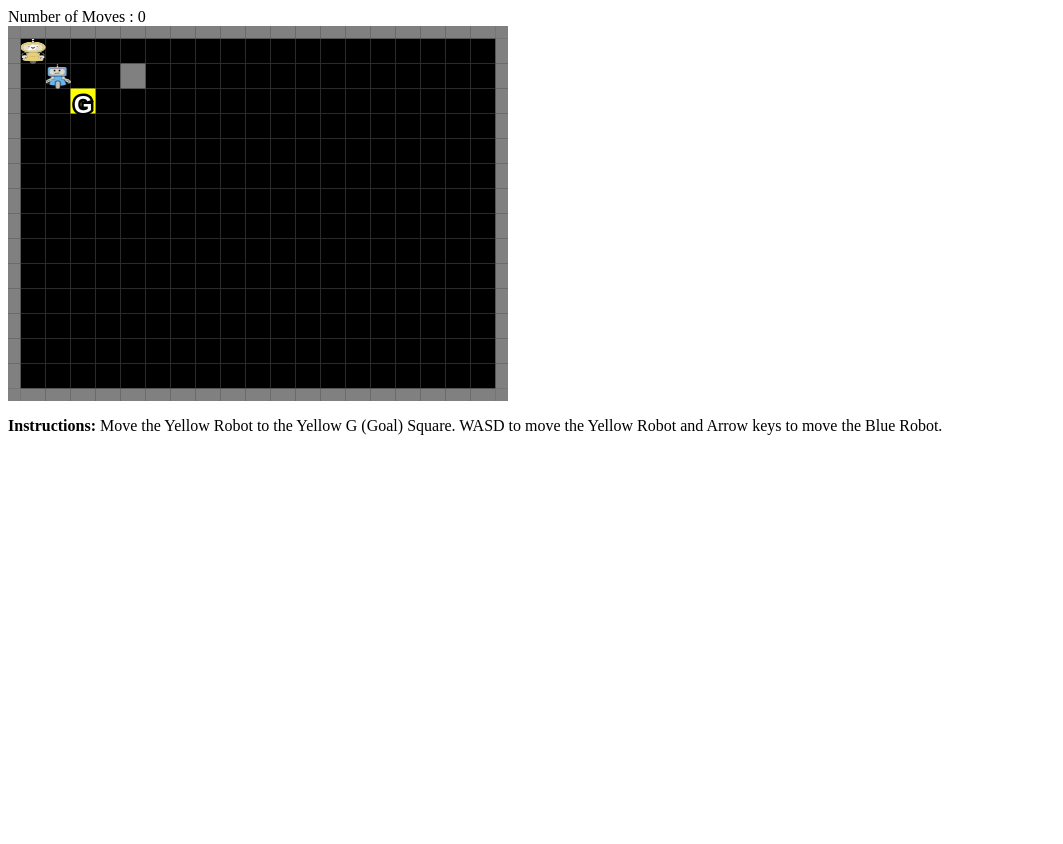
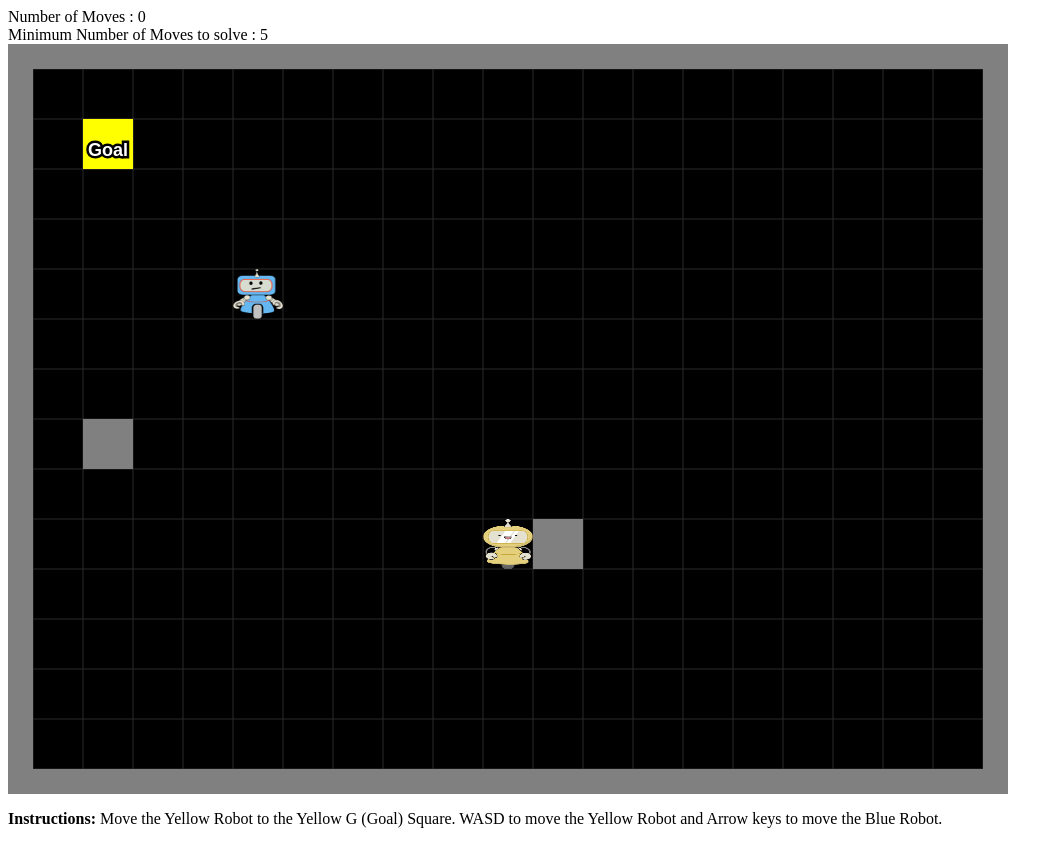
Before and after one commit to simondiep/sliding-robots, a website with bundled scripts: page index.html in a window 1280 px wide. Shown: the whole page, without its empty margins (0-1063 px from the left). Before the commit the page ends 800 px from the top, so only its background shows below. Built offline with nearby package versions, Linux system fonts and the light colour scheme.

Commit message:
Added second puzzle

```diff
--- a/index.html
+++ b/index.html
@@ -37,6 +37,10 @@
       <label>Number of Moves : </label>
       <label id="numberOfMovesLabel">0</label>
     </div>
+    <div>
+      <label>Minimum Number of Moves to solve : </label>
+      <label id="minimumNumberOfMovesLabel"></label>
+    </div>
     <div id="game-board"></div>
     <p> <b>Instructions:</b> Move the Yellow Robot to the Yellow G (Goal) Square. WASD to move the Yellow Robot and Arrow keys to move the Blue Robot.
     </p>
--- a/src/controller/game-controller.js
+++ b/src/controller/game-controller.js
@@ -1,9 +1,8 @@
 import { createCanvasView } from '../view/canvas-factory.js';
 import GameView from '../view/game-view.js';
+import { applyKeyCodeToRobot, moveRobot } from './movement-controller.js';
+import { getRandomPuzzle } from '../puzzles/puzzle-factory.js';
 import Coordinate from '../model/coordinate.js';
-import Robot from '../model/robot.js';
-import { applyKeyCodeToRobot, moveRobot } from './movement-controller.js';
-import { getBlueRobotImage, getYellowRobotImage } from '../view/dom-helper.js';
 
 /**
  * Controls all game logic
@@ -17,26 +16,19 @@ export default class GameController {
   }
 
   initializeGame() {
-    this.robots = [];
-    this.robots.push(new Robot(new Coordinate(1, 1), 'yellow', getYellowRobotImage()));
-    this.robots.push(new Robot(new Coordinate(2, 2), 'blue', getBlueRobotImage()));
-    this.goalLocation = new Coordinate(3, 3);
-    const board = {
-      SQUARE_SIZE_IN_PIXELS: 25,
-      HORIZONTAL_SQUARES: 20,
-      VERTICAL_SQUARES: 15,
-    };
-    this.initializeWalls(board.HORIZONTAL_SQUARES, board.VERTICAL_SQUARES);
-    this.createBoard(board);
-    this.gameView.initializeGame();
+    this.puzzle = getRandomPuzzle();
+    const borderWalls = this.getBorderWalls(this.puzzle.board.HORIZONTAL_SQUARES, this.puzzle.board.VERTICAL_SQUARES);
+    this.walls = borderWalls.concat(this.puzzle.walls);
+    this.createBoard(this.puzzle.board);
+    this.gameView.initializeGame(this.puzzle.minimumNumberOfMoves);
     this.renderGame();
   }
 
   renderGame() {
-    for (const robot of this.robots) {
+    for (const robot of this.puzzle.robots) {
       // Move the robot and keep track of number of moves
       const previousRobotDirection = robot.getDirection();
-      moveRobot(robot, this.walls, this.robots);
+      moveRobot(robot, this.walls, this.puzzle.robots);
       // TODO Don't count moving into wall as a move
       if (previousRobotDirection && !robot.getDirection()) {
         this.gameView.incrementNumberOfMoves();
@@ -46,15 +38,15 @@ export default class GameController {
     this.canvasView.clear();
 
     this.canvasView.drawSquares(this.walls, 'gray');
-    this.canvasView.drawSquare(this.goalLocation, 'yellow');
-    this.canvasView.drawText(this.goalLocation, 'white', 'G');
+    this.canvasView.drawSquare(this.puzzle.goalLocation, 'yellow');
+    this.canvasView.drawText(this.puzzle.goalLocation, 'white', 'Goal');
     // Draw all robots
-    for (const robot of this.robots) {
+    for (const robot of this.puzzle.robots) {
       this.canvasView.drawImage(robot.getLocation(), robot.getImage());
     }
 
-    for (const robot of this.robots) {
-      if (robot.getLocation().equals(this.goalLocation)) {
+    for (const robot of this.puzzle.robots) {
+      if (robot.getLocation().equals(this.puzzle.goalLocation)) {
         this.gameView.incrementNumberOfMoves();
         this.gameView.showVictoryScreen();
         return;
@@ -77,30 +69,28 @@ export default class GameController {
     this.canvasView.clear();
   }
 
-  initializeWalls(horizontalSquares, verticalSquares) {
-    this.walls = [];
+  getBorderWalls(horizontalSquares, verticalSquares) {
+    const borderWalls = [];
     // Make a wall for the top row
     for (let index = 0; index <= horizontalSquares; index++) {
-      this.walls.push(new Coordinate(index, 0));
+      borderWalls.push(new Coordinate(index, 0));
     }
 
     // Make a wall for the bottom row
     for (let index = 0; index <= horizontalSquares; index++) {
-      this.walls.push(new Coordinate(index, verticalSquares));
+      borderWalls.push(new Coordinate(index, verticalSquares));
     }
 
     // Make a wall for the left column
     for (let index = 0; index <= verticalSquares; index++) {
-      this.walls.push(new Coordinate(0, index));
+      borderWalls.push(new Coordinate(0, index));
     }
 
     // Make a wall for the right column
     for (let index = 0; index <= verticalSquares; index++) {
-      this.walls.push(new Coordinate(horizontalSquares, index));
+      borderWalls.push(new Coordinate(horizontalSquares, index));
     }
-
-    // Make it easy to win
-    this.walls.push(new Coordinate(this.goalLocation.getX() + 2, 2));
+    return borderWalls;
   }
 
   /*******************
@@ -108,6 +98,6 @@ export default class GameController {
    *******************/
 
   keyDownCallback(keyCode) {
-    applyKeyCodeToRobot(keyCode, this.robots);
+    applyKeyCodeToRobot(keyCode, this.puzzle.robots);
   }
 }
--- /dev/null
+++ b/src/puzzles/puzzle-factory.js
@@ -0,0 +1,46 @@
+import Coordinate from '../model/coordinate.js';
+import Robot from '../model/robot.js';
+import { getBlueRobotImage, getYellowRobotImage } from '../view/dom-helper.js';
+
+export function getRandomPuzzle() {
+  return puzzleGetters[Math.floor(Math.random()*puzzleGetters.length)]();
+}
+
+const puzzleGetters = [];
+
+const getPuzzle1 = () => ({
+  board: {
+    SQUARE_SIZE_IN_PIXELS: 50,
+    HORIZONTAL_SQUARES: 20,
+    VERTICAL_SQUARES: 15,
+  },
+  robots: [
+    new Robot(new Coordinate(1, 1), 'yellow', getYellowRobotImage()),
+    new Robot(new Coordinate(2, 2), 'blue', getBlueRobotImage()),
+  ],
+  goalLocation: new Coordinate(3, 3),
+  walls: [
+    new Coordinate(5, 2),
+  ],
+  minimumNumberOfMoves: 4,
+});
+puzzleGetters.push(getPuzzle1);
+
+const getPuzzle2 = () => ({
+  board: {
+    SQUARE_SIZE_IN_PIXELS: 50,
+    HORIZONTAL_SQUARES: 20,
+    VERTICAL_SQUARES: 15,
+  },
+  robots: [
+    new Robot(new Coordinate(10, 10), 'yellow', getYellowRobotImage()),
+    new Robot(new Coordinate(5, 5), 'blue', getBlueRobotImage()),
+  ],
+  goalLocation: new Coordinate(2, 2),
+  walls: [
+    new Coordinate(2, 8),
+    new Coordinate(11, 10),
+  ],
+  minimumNumberOfMoves: 5,
+});
+puzzleGetters.push(getPuzzle2);
--- a/src/view/canvas-view.js
+++ b/src/view/canvas-view.js
@@ -67,7 +67,7 @@ export default class CanvasView {
     this.context.lineWidth = 5;
     this.context.strokeStyle = 'black';
     this.context.fillStyle = color;
-    this.context.font = 'bold 24px Arial';
+    this.context.font = 'bold 18px Arial';
 
     const textWidth = this.context.measureText(text).width;
     const textHeight = 24;
--- a/src/view/dom-helper.js
+++ b/src/view/dom-helper.js
@@ -40,6 +40,10 @@ export function hideOverlay() {
   document.getElementById('overlay').style.display = 'none';
 }
 
+export function setMinimumNumberOfMovesLabel(moves) {
+  document.getElementById('minimumNumberOfMovesLabel').innerHTML = moves;
+}
+
 export function showOverlay() {
   document.getElementById('overlay').style.display = 'block';
 }
--- a/src/view/game-view.js
+++ b/src/view/game-view.js
@@ -1,5 +1,5 @@
 import { getBody, hideOverlay, showOverlay } from './dom-helper.js';
-import { incrementNumberOfMovesLabel, resetNumberOfMovesLabel } from './dom-helper.js';
+import { incrementNumberOfMovesLabel, resetNumberOfMovesLabel, setMinimumNumberOfMovesLabel } from './dom-helper.js';
 
 const SPACE_BAR_KEYCODE = 32;
 const UP_ARROW_KEYCODE = 38;
@@ -15,8 +15,9 @@ export default class GameView {
     window.addEventListener('keydown', this._handleKeyDown.bind(this), true);
   }
 
-  initializeGame() {
+  initializeGame(minimumNumberOfMoves) {
     resetNumberOfMovesLabel();
+    setMinimumNumberOfMovesLabel(minimumNumberOfMoves);
   }
 
   incrementNumberOfMoves() {
```
Also changed, not shown: README.md, 1 other file.
